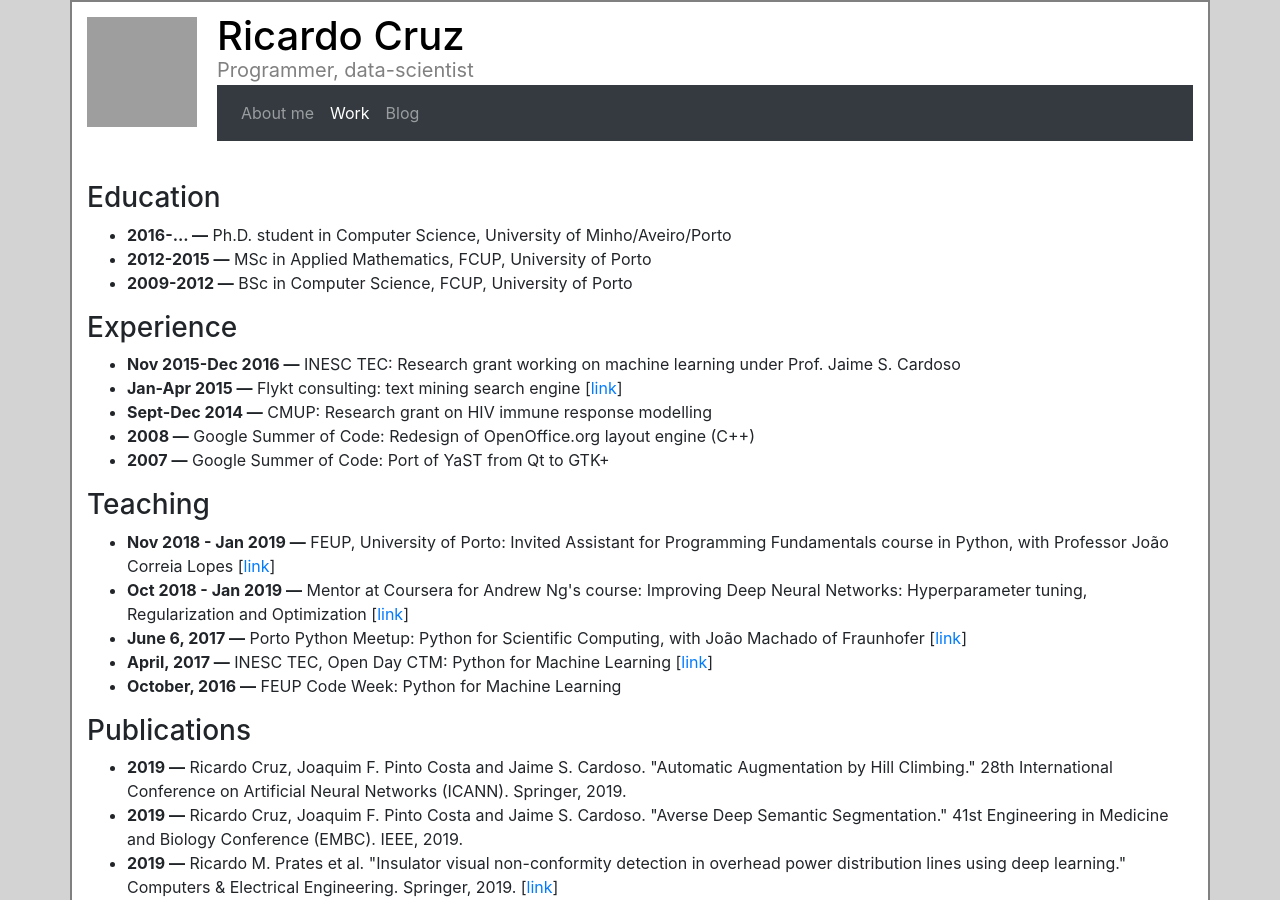
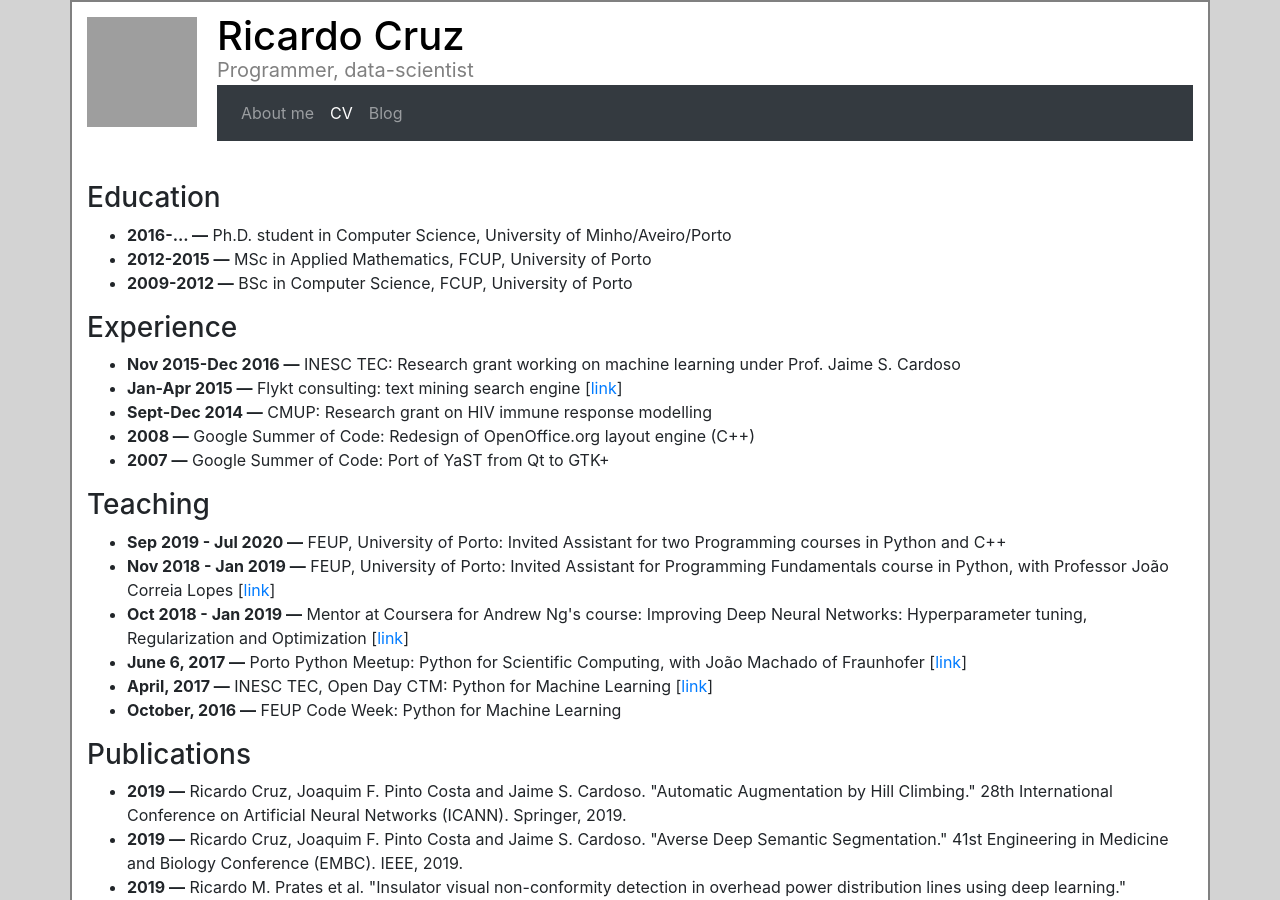
Before and after one commit to rpmcruz/rpmcruz.github.io, a Jekyll site: the page built from cv.html, in a window 1280 px wide and 900 px high. Built offline with Jekyll 4.4.1, drawn with Linux system fonts in a browser that asks for light colours; grey boxes are pictures that could not be loaded.

Commit message:
Changed work to CV.

```diff
--- a/_layouts/default.html
+++ b/_layouts/default.html
@@ -28,8 +28,8 @@
     <li class="nav-item{% if page.active == "about" %} active{% endif %}">
       <a class="nav-link" href="{{ site.baseurl }}/">About me</a>
     </li>
-    <li class="nav-item{% if page.active == "work" %} active{% endif %}">
-      <a class="nav-link" href="{{ site.baseurl }}/work.html">Work</a>
+    <li class="nav-item{% if page.active == "cv" %} active{% endif %}">
+      <a class="nav-link" href="{{ site.baseurl }}/cv.html">CV</a>
     </li>
     <li class="nav-item{% if page.active == "blog" %} active{% endif %}">
       <a class="nav-link" href="{{ site.baseurl }}/blog.html">Blog</a>
--- a/work.html
+++ b/cv.html
@@ -1,7 +1,7 @@
 ---
 layout: default
-title: Ricardo Cruz - Work
-active: work
+title: Ricardo Cruz - CV
+active: cv
 ---
 
 <h3>Education</h3>
@@ -32,6 +32,8 @@ active: work
 
 <h3>Teaching</h3>
 <ul>
+
+<li><b>Sep 2019 - Jul 2020 &mdash;</b> FEUP, University of Porto: Invited Assistant for two Programming courses in Python and C++</li>
 
 <li><b>Nov 2018 - Jan 2019 &mdash;</b> FEUP, University of Porto: Invited Assistant for Programming Fundamentals course in Python, with Professor João Correia Lopes [<a href="https://sigarra.up.pt/feup/en/UCURR_GERAL.FICHA_UC_VIEW?pv_ocorrencia_id=419983">link</a>]</li>
 
```
Also changed, not shown: temp/index.html (deleted, +0 -20 lines), temp/PortoLoftAffair.png (deleted).
